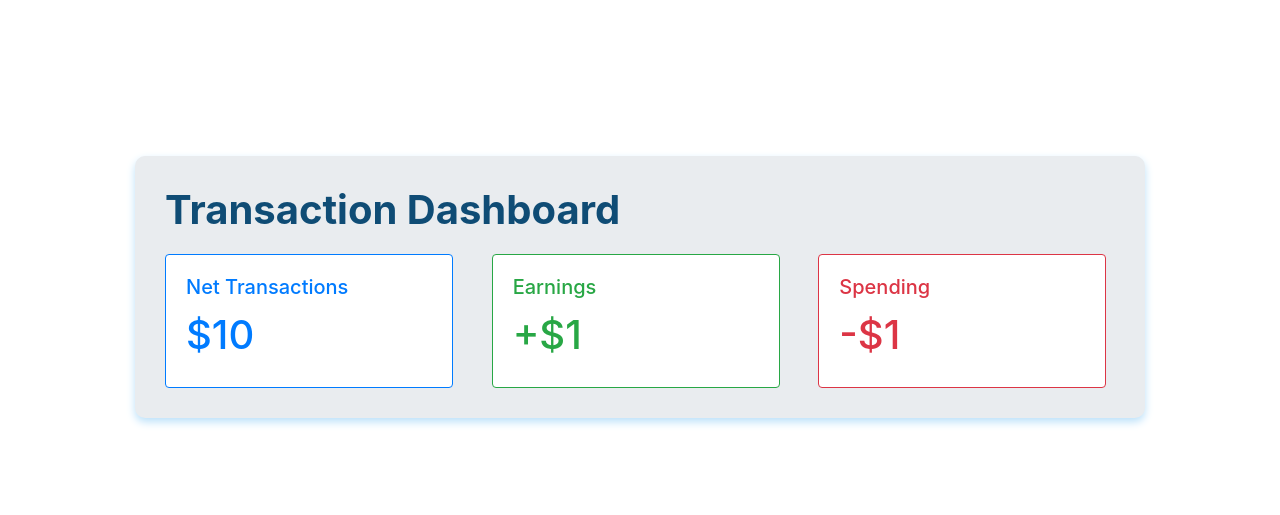
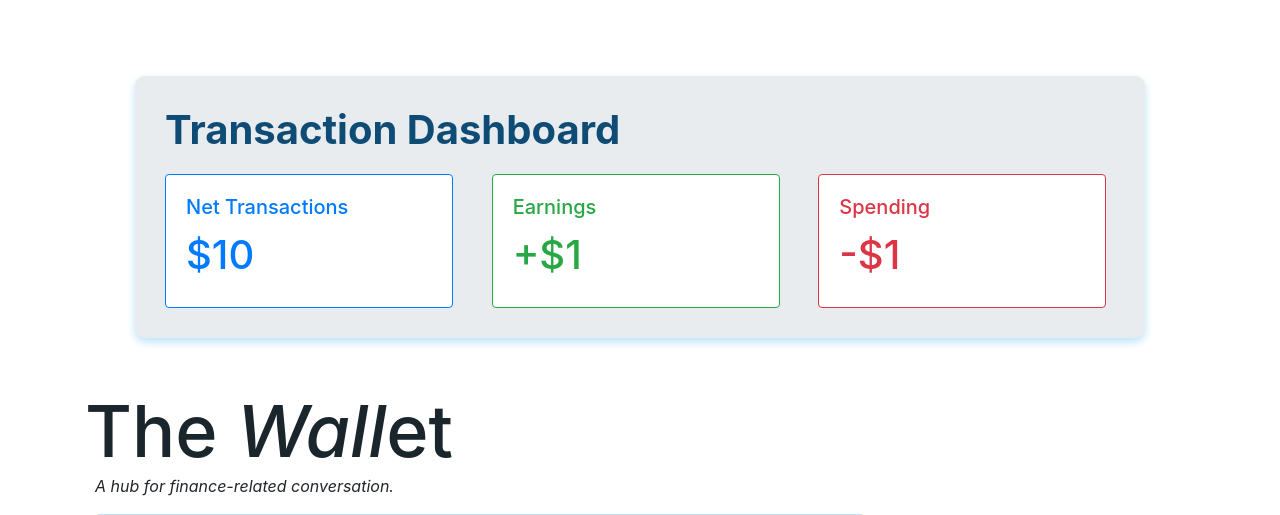
Before and after one commit to junghochoi/fintech-personal-finance-webapp, a Flask app: page /home in a window 1280 px wide. Shown: the part 74-589 px from the top of the page. Run offline with Flask 2, Linux system fonts and the light colour scheme; the visitor is signed in with stand-in values (Sample User, id 1); a database or web service that is not in the repository returns one stand-in record (values such as "Sample title"); some libraries are stand-ins or nearby versions.

Commit message:
fixed weird whitespace

```diff
--- a/static/css/home.css
+++ b/static/css/home.css
@@ -1,5 +1,5 @@
 .jumbotron-main {
-    margin: 130px 50px 130px 50px;
+    margin: 50px;
     padding: 30px;
     border-radius: 10px;
     box-shadow: 0 4px 8px 0 #bbe1fa;
```
